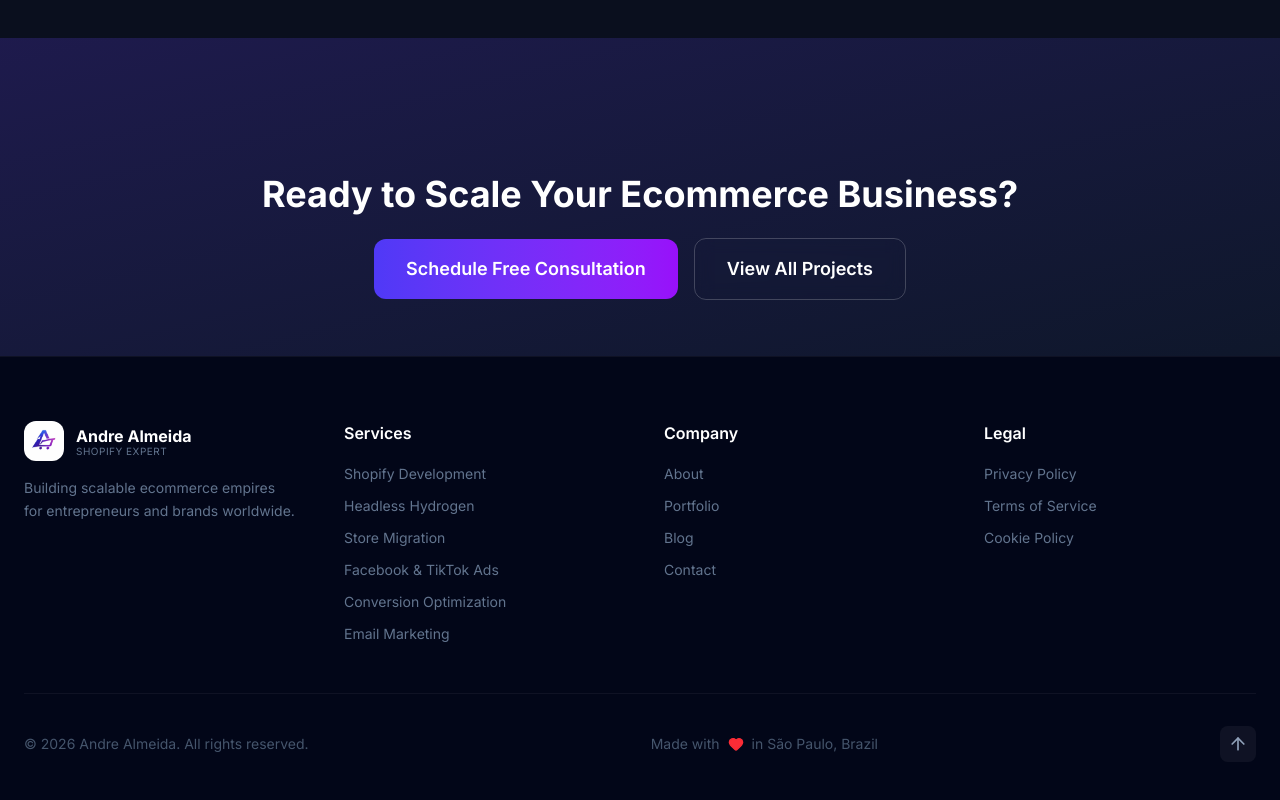
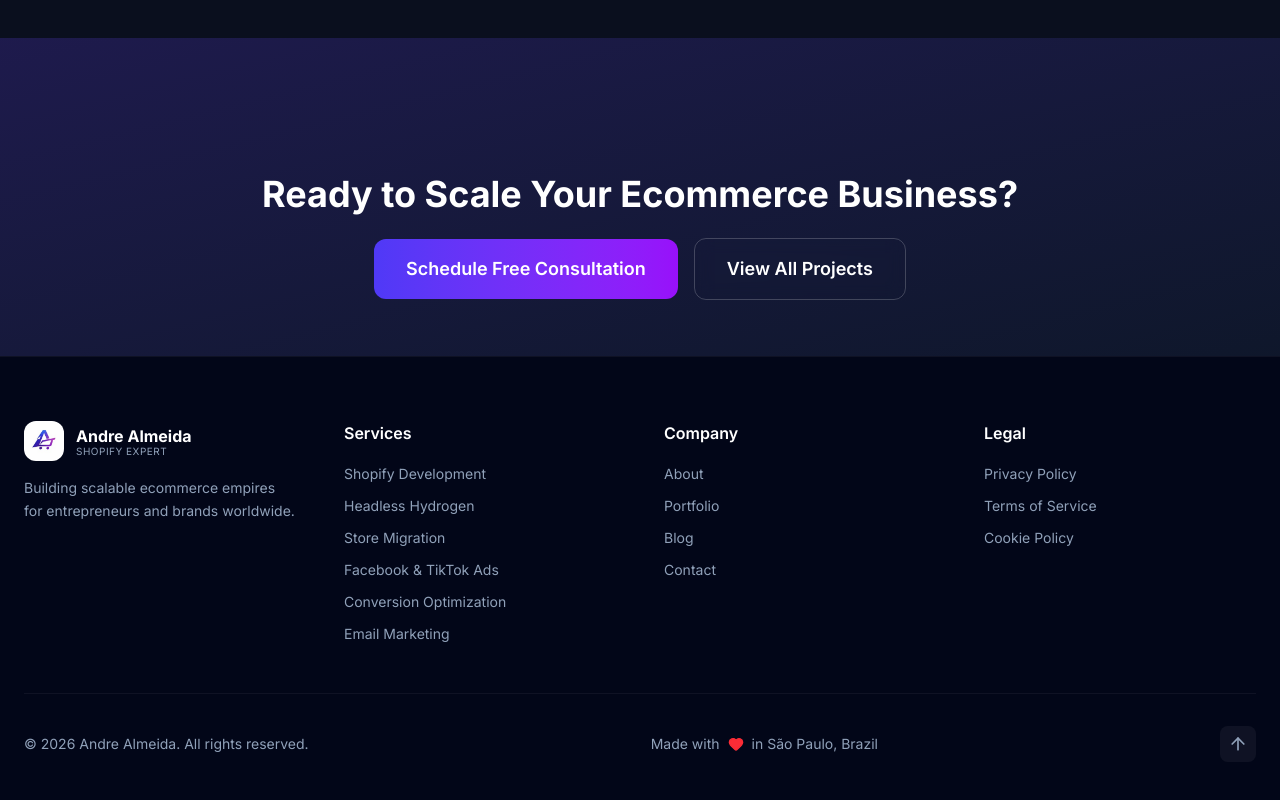
Before and after one commit to andreajoa/andre-almeida-shopify-expert, a Next.js app: page /en/about in a window 1280 px wide. Shown: the part 2812-3612 px from the top of the page. Built offline with nearby package versions, Linux system fonts and the light colour scheme; no server answers.

Commit message:
fix: accessibility improvements — aria-labels, heading hierarchy, contrast, logo compressed

```diff
--- a/src/components/layout/Footer.tsx
+++ b/src/components/layout/Footer.tsx
@@ -17,29 +17,29 @@ export function Footer() {
     <footer className="bg-slate-950 border-t border-white/5">
       <div className="max-w-7xl mx-auto px-6 py-16">
         <div className="grid grid-cols-1 md:grid-cols-2 lg:grid-cols-4 gap-12">
-          {/* Brand */}
           <div className="lg:col-span-1">
             <Link href="/" className="flex items-center gap-3 mb-4">
               <img
-                src="/images/branding/logo1.png"
+                src="/images/branding/logo1.jpg"
                 alt="Andre Almeida - Shopify Expert"
                 className="h-10 w-10 rounded-xl object-contain"
+                width={40}
+                height={40}
               />
               <div>
                 <span className="text-white font-bold">Andre Almeida</span>
-                <span className="block text-[10px] text-slate-500 -mt-1 tracking-wider uppercase">
+                <span className="block text-[10px] text-slate-400 -mt-1 tracking-wider uppercase">
                   Shopify Expert
                 </span>
               </div>
             </Link>
-            <p className="text-slate-500 text-sm leading-relaxed">
+            <p className="text-slate-400 text-sm leading-relaxed">
               {t("footer.description")}
             </p>
           </div>
 
-          {/* Services */}
           <div>
-            <h4 className="text-white font-semibold mb-4">{t("footer.services")}</h4>
+            <h3 className="text-white font-semibold mb-4">{t("footer.services")}</h3>
             <ul className="space-y-2">
               {[
                 "Shopify Development",
@@ -50,10 +50,7 @@ export function Footer() {
                 "Email Marketing",
               ].map((service) => (
                 <li key={service}>
-                  <Link
-                    href="/services"
-                    className="text-slate-500 hover:text-indigo-400 text-sm transition-colors"
-                  >
+                  <Link href="/services" className="text-slate-400 hover:text-indigo-400 text-sm transition-colors">
                     {service}
                   </Link>
                 </li>
@@ -61,9 +58,8 @@ export function Footer() {
             </ul>
           </div>
 
-          {/* Company */}
           <div>
-            <h4 className="text-white font-semibold mb-4">{t("footer.company")}</h4>
+            <h3 className="text-white font-semibold mb-4">{t("footer.company")}</h3>
             <ul className="space-y-2">
               {[
                 { label: t("nav.about"), href: "/about" },
@@ -72,10 +68,7 @@ export function Footer() {
                 { label: t("nav.contact"), href: "/contact" },
               ].map((item) => (
                 <li key={item.href}>
-                  <Link
-                    href={item.href}
-                    className="text-slate-500 hover:text-indigo-400 text-sm transition-colors"
-                  >
+                  <Link href={item.href} className="text-slate-400 hover:text-indigo-400 text-sm transition-colors">
                     {item.label}
                   </Link>
                 </li>
@@ -83,9 +76,8 @@ export function Footer() {
             </ul>
           </div>
 
-          {/* Legal */}
           <div>
-            <h4 className="text-white font-semibold mb-4">{t("footer.legal")}</h4>
+            <h3 className="text-white font-semibold mb-4">{t("footer.legal")}</h3>
             <ul className="space-y-2">
               {[
                 { label: t("footer.privacyPolicy"), href: "/privacy-policy" },
@@ -93,10 +85,7 @@ export function Footer() {
                 { label: t("footer.cookiePolicy"), href: "/cookie-policy" },
               ].map((item) => (
                 <li key={item.href}>
-                  <Link
-                    href={item.href}
-                    className="text-slate-500 hover:text-indigo-400 text-sm transition-colors"
-                  >
+                  <Link href={item.href} className="text-slate-400 hover:text-indigo-400 text-sm transition-colors">
                     {item.label}
                   </Link>
                 </li>
@@ -105,20 +94,18 @@ export function Footer() {
           </div>
         </div>
 
-        {/* Bottom bar */}
         <div className="mt-12 pt-8 border-t border-white/5 flex flex-col md:flex-row items-center justify-between gap-4">
-          <p className="text-slate-600 text-sm">
+          <p className="text-slate-400 text-sm">
             © {currentYear} {SITE_CONFIG.name}. {t("footer.rights")}
           </p>
-
-          <div className="flex items-center gap-2 text-slate-600 text-sm">
+          <div className="flex items-center gap-2 text-slate-400 text-sm">
             {t("footer.madeWith")}
             <Heart className="w-4 h-4 text-red-500 fill-red-500" />
             in São Paulo, Brazil
           </div>
-
           <button
             onClick={scrollToTop}
+            aria-label="Scroll to top"
             className="p-2 rounded-lg bg-white/5 hover:bg-white/10 text-slate-400 hover:text-white transition-all"
           >
             <ArrowUp className="w-5 h-5" />
--- a/src/components/widgets/WhatsAppButton.tsx
+++ b/src/components/widgets/WhatsAppButton.tsx
@@ -62,6 +62,7 @@ export function WhatsAppButton() {
       </div>
 
       <button
+        aria-label="Abrir chat WhatsApp"
         onClick={() => {
           if (!isOpen) Analytics.whatsappClick("floating_button")
           setIsOpen(!isOpen)
```
Also changed, not shown: public/images/branding/logo1.jpg (added).
